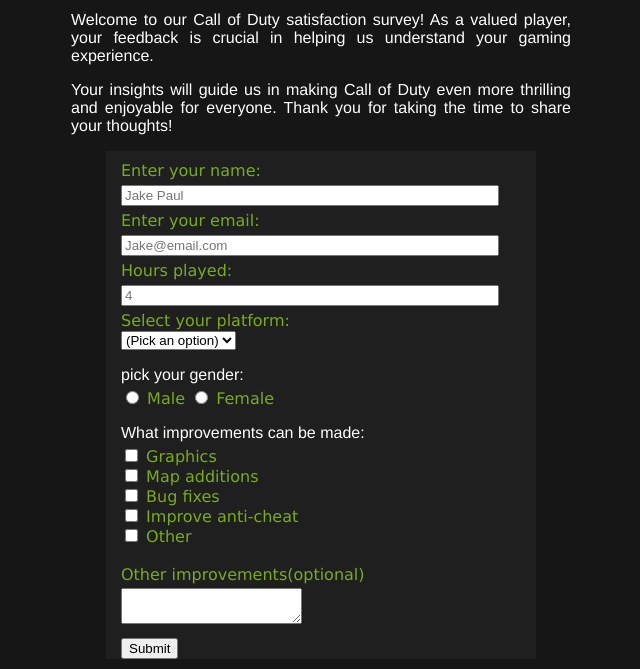
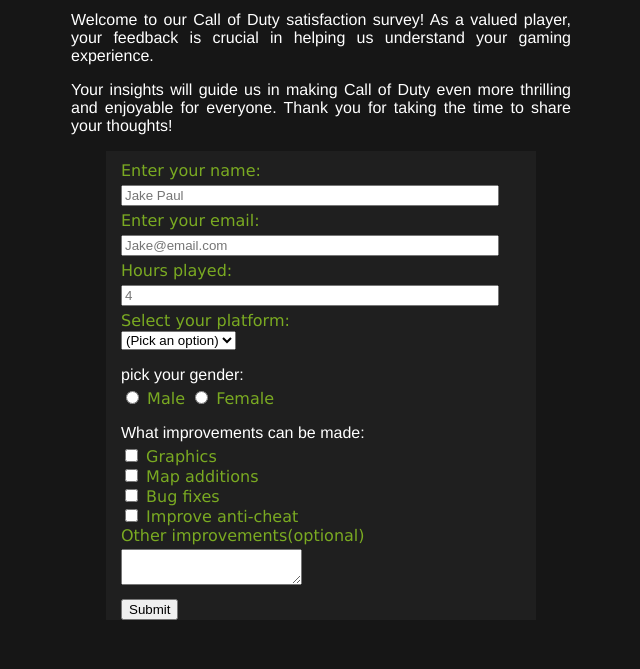
Before and after one commit to YoungSheldon45-coder/Survey-Form, a plain HTML site: page index.html in a window 1280 px wide. Shown: the part 131-800 px from the top of the page, without its empty margins (319-959 px from the left). Drawn offline with Linux system fonts and the light colour scheme.

Commit message:
removed option five from the checkbox options for areas of improvement

```diff
--- a/index.html
+++ b/index.html
@@ -53,8 +53,8 @@
       <input id="anti-cheat" value="option4" type="checkbox">
       <label for="anti-cheat">Improve anti-cheat</label><br>
 
-      <input id="other" value="option5" type="checkbox">
-      <label for="other">Other</label><br><br>
+      <!--<input id="other" value="option5" type="checkbox">
+      <label for="other">Other</label><br><br>-->
 
       <label for="other-improvements">Other improvements(optional)</label><br>
       <textarea id="other-improvements"></textarea><br>
```
